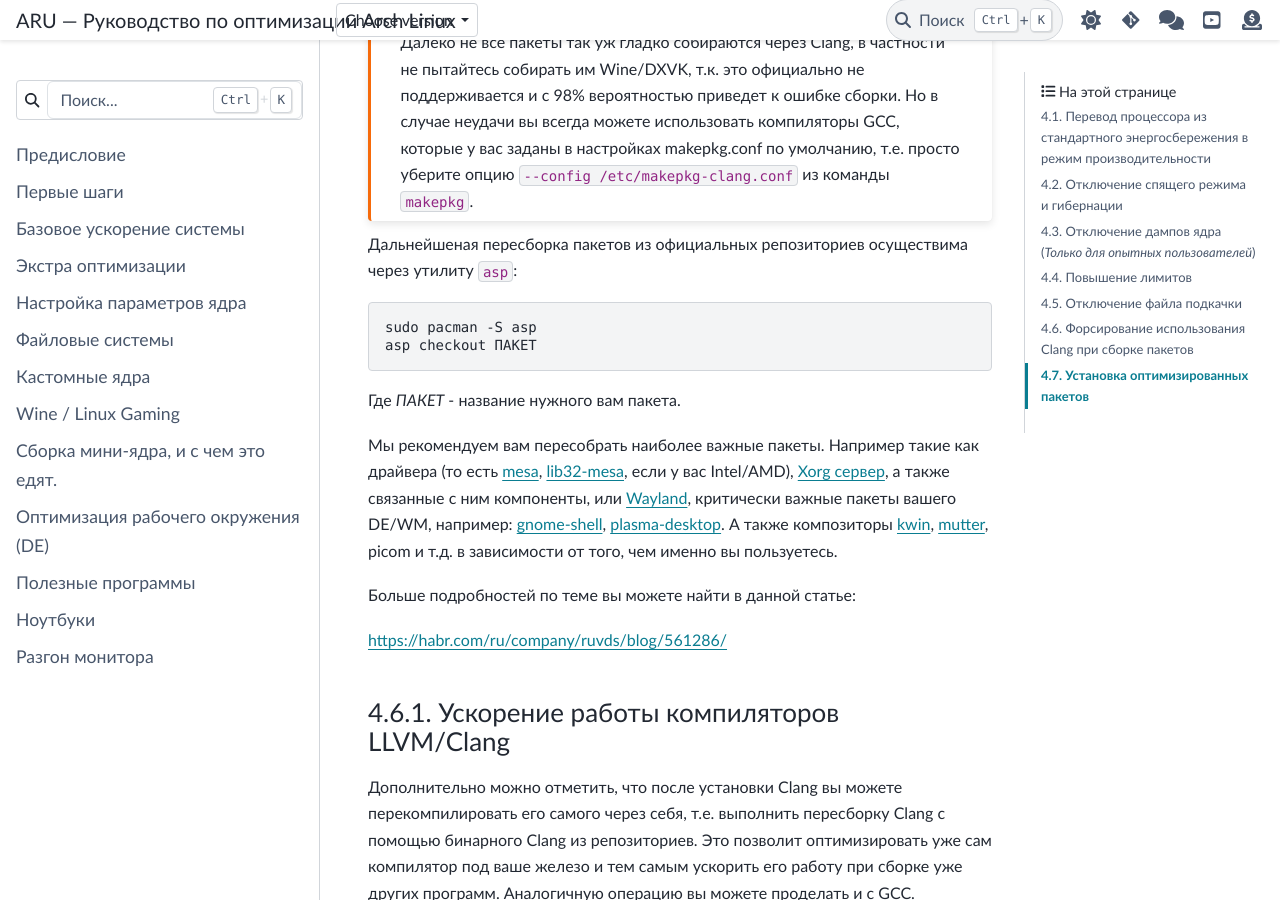
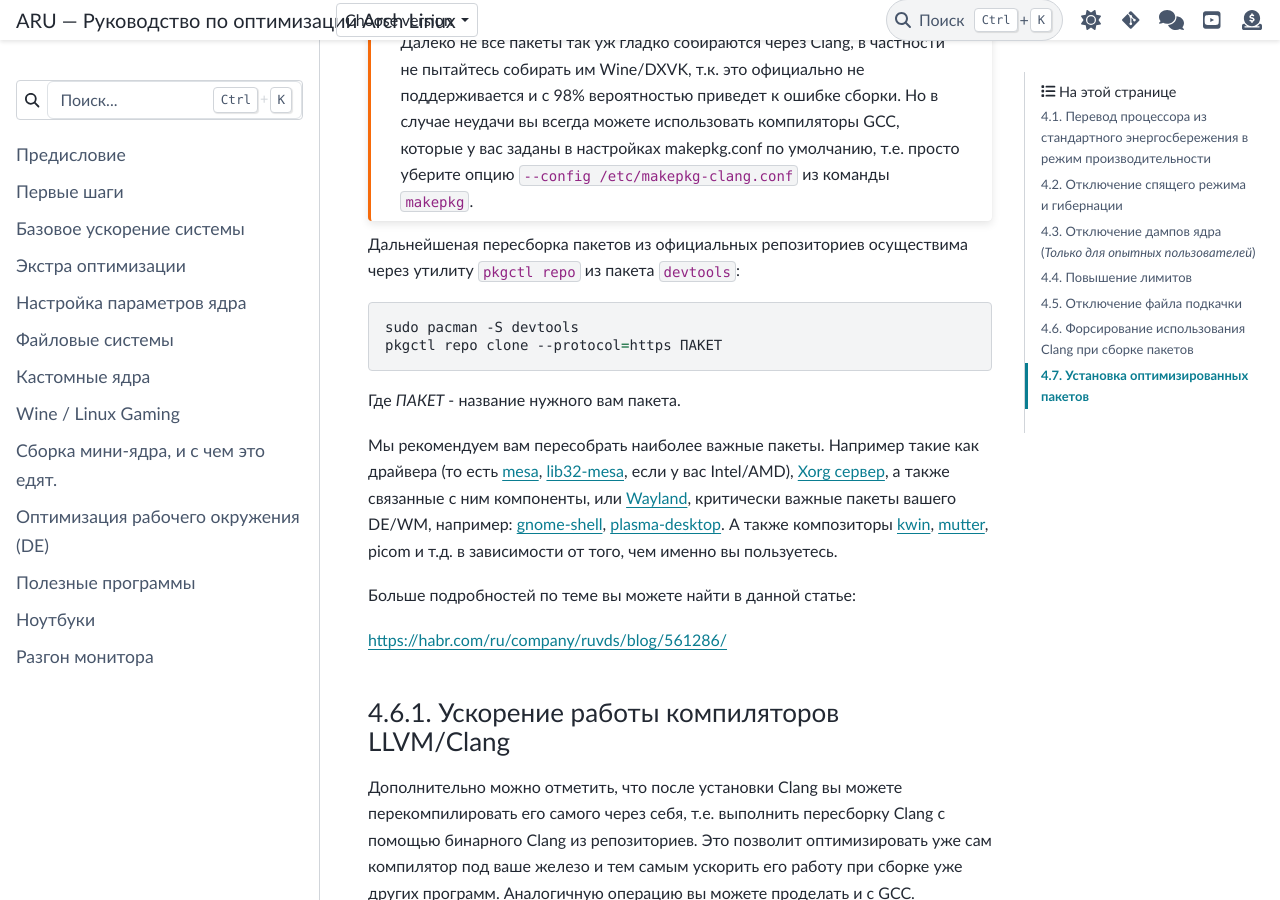
Before and after one commit to ventureoo/ARU, a Sphinx documentation site: the page built from docs/source/extra-optimizations.rst, in a window 1280 px wide and 900 px high, scrolled down 6862 px. Built offline with Sphinx 7.4.7 and the PyData theme 0.15.4, drawn with Linux system fonts in a browser that asks for light colours.

Commit message:
extra-optimizations: Replace asp with pkgctl

```diff
--- a/docs/source/extra-optimizations.rst
+++ b/docs/source/extra-optimizations.rst
@@ -270,10 +270,10 @@ LLVM/Clang просто добавив к уже известной команд
    /etc/makepkg-clang.conf`` из команды ``makepkg``.
 
 Дальнейшеная пересборка пакетов из официальных репозиториев
-осуществима через утилиту ``asp``::
+осуществима через утилиту ``pkgctl repo`` из пакета ``devtools``::
 
-  sudo pacman -S asp
-  asp checkout ПАКЕТ
+  sudo pacman -S devtools
+  pkgctl repo clone --protocol=https ПАКЕТ
 
 Где *ПАКЕТ* - название нужного вам пакета.
 
```
